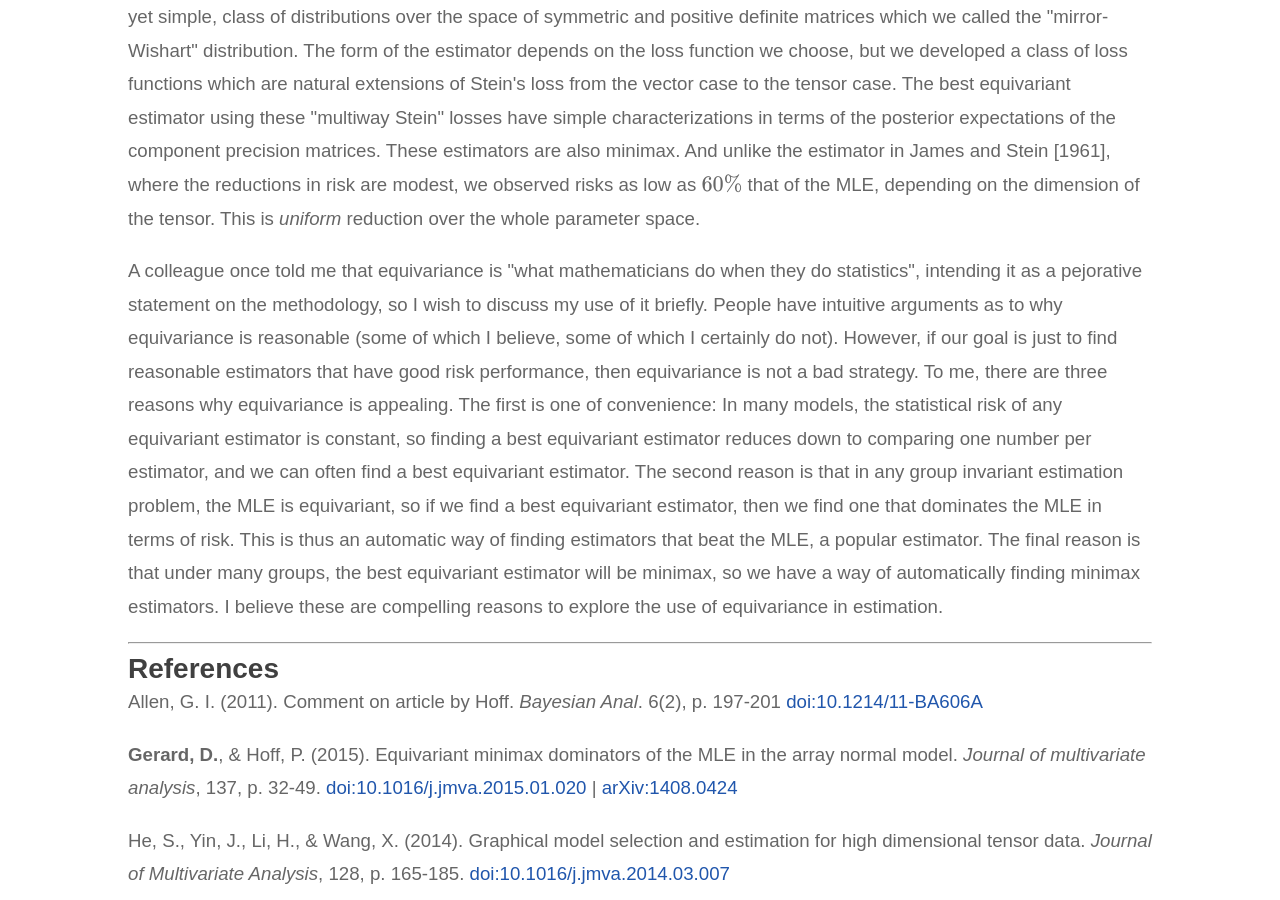
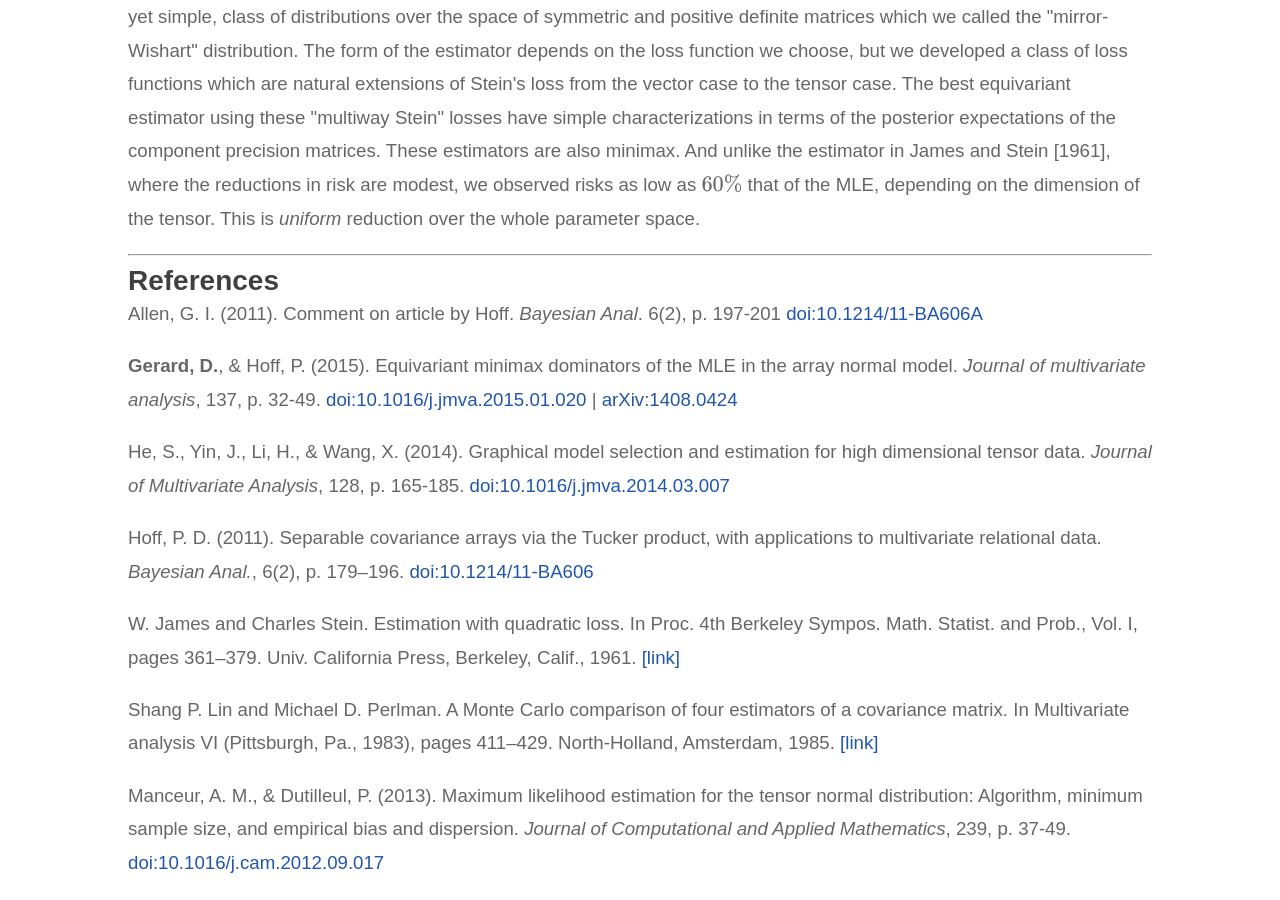
Before and after one commit to dcgerard/dcgerard.github.io, a Jekyll site: the page built from _posts/2016-10-24-equivariance .html, in a window 1280 px wide and 900 px high, scrolled down 924 px. Built offline with Jekyll 4.4.1, drawn with Linux system fonts in a browser that asks for light colours; formulas are drawn with MathJax 3.

Commit message:
update equi

```diff
--- a/_posts/2016-10-24-equivariance .html
+++ b/_posts/2016-10-24-equivariance .html
@@ -58,26 +58,26 @@ tensor. This is <i>uniform</i> reduction over the whole parameter
 space.</p>
 
 
-<p>A colleague once told me that equivariance is "what mathematicians
-do when they do statistics", intending it as a pejorative statement on
-the methodology, so I wish to discuss my use of it briefly. People
-have intuitive arguments as to why equivariance is reasonable (some of
-which I believe, some of which I certainly do not). However, if our
-goal is just to find reasonable estimators that have good risk
-performance, then equivariance is not a bad strategy. To me, there are
-three reasons why equivariance is appealing. The first is one of
-convenience: In many models, the statistical risk of any equivariant
-estimator is constant, so finding a best equivariant estimator reduces
-down to comparing one number per estimator, and we can often find a
-best equivariant estimator. The second reason is that in any group
-invariant estimation problem, the MLE is equivariant, so if we find a
-best equivariant estimator, then we find one that dominates the MLE in
-terms of risk. This is thus an automatic way of finding estimators
-that beat the MLE, a popular estimator. The final reason is that under
-many groups, the best equivariant estimator will be minimax, so we
-have a way of automatically finding minimax estimators. I believe
-these are compelling reasons to explore the use of equivariance in
-estimation.</p>
+<!-- <p>A colleague once told me that equivariance is "what mathematicians -->
+<!-- do when they do statistics", intending it as a pejorative statement on -->
+<!-- the methodology, so I wish to discuss my use of it briefly. People -->
+<!-- have intuitive arguments as to why equivariance is reasonable (some of -->
+<!-- which I believe, some of which I certainly do not). However, if our -->
+<!-- goal is just to find reasonable estimators that have good risk -->
+<!-- performance, then equivariance is not a bad strategy. To me, there are -->
+<!-- three reasons why equivariance is appealing. The first is one of -->
+<!-- convenience: In many models, the statistical risk of any equivariant -->
+<!-- estimator is constant, so finding a best equivariant estimator reduces -->
+<!-- down to comparing one number per estimator, and we can often find a -->
+<!-- best equivariant estimator. The second reason is that in any group -->
+<!-- invariant estimation problem, the MLE is equivariant, so if we find a -->
+<!-- best equivariant estimator, then we find one that dominates the MLE in -->
+<!-- terms of risk. This is thus an automatic way of finding estimators -->
+<!-- that beat the MLE, a popular estimator. The final reason is that under -->
+<!-- many groups, the best equivariant estimator will be minimax, so we -->
+<!-- have a way of automatically finding minimax estimators. I believe -->
+<!-- these are compelling reasons to explore the use of equivariance in -->
+<!-- estimation.</p> -->
 
 
 
--- a/research/gerard_bib.bib
+++ b/research/gerard_bib.bib
@@ -4,7 +4,7 @@
 
 @article{gerard2022bayesian,
 	author = {Gerard, David},
-	title = {Bayesian Tests for Random Mating in Autopolyploids},
+	title = {Bayesian Tests for Random Mating in Polyploids},
 	year = {2022},
 	doi = {10.1101/2022.08.11.503635},
 	publisher = {Cold Spring Harbor Laboratory},
```
